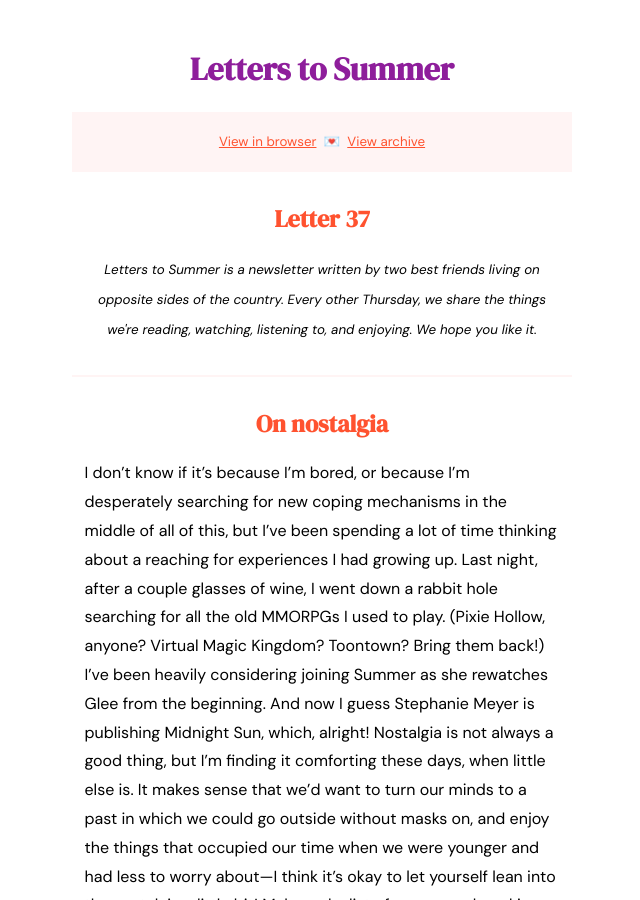
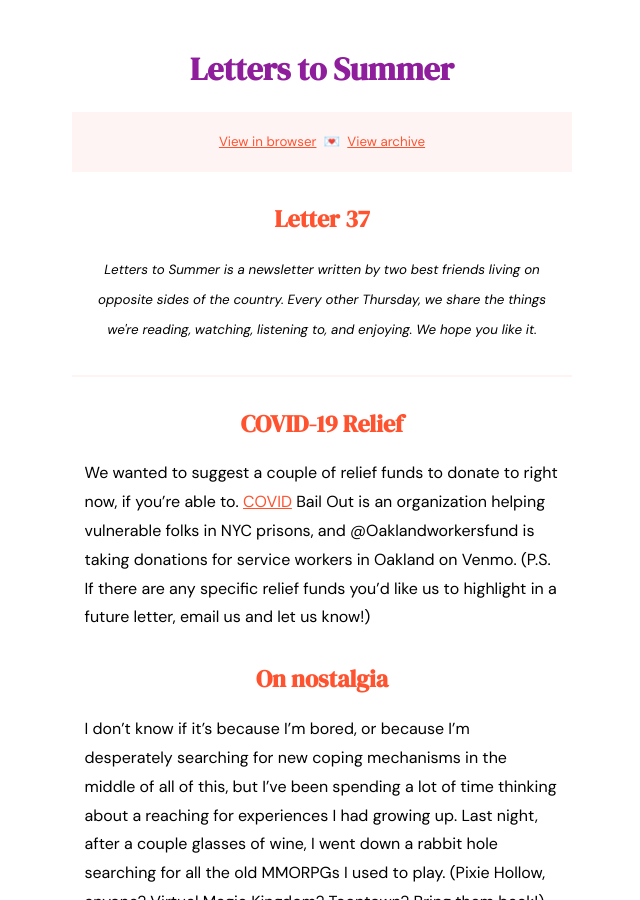
Before and after one commit to jilliangmeehan/letters-to-summer, a Jekyll site: the page built from emails/37.md, in a window 1280 px wide and 900 px high. Shown: the whole window, without its empty margins (318-958 px from the left). Built offline with Jekyll 4.4.1, drawn with Linux system fonts in a browser that asks for light colours.

Commit message:
covid relief

```diff
--- a/emails/37.md
+++ b/emails/37.md
@@ -4,6 +4,10 @@
 url: "/37"
 layout: email
 ---
+
+## COVID-19 Relief
+
+We wanted to suggest a couple of relief funds to donate to right now, if you're able to. [COVID](https://www.covidbailout.org) Bail Out is an organization helping vulnerable folks in NYC prisons, and @Oaklandworkersfund is taking donations for service workers in Oakland on Venmo. (P.S. If there are any specific relief funds you'd like us to highlight in a future letter, email us and let us know!)
 
 ## On nostalgia
 
```
